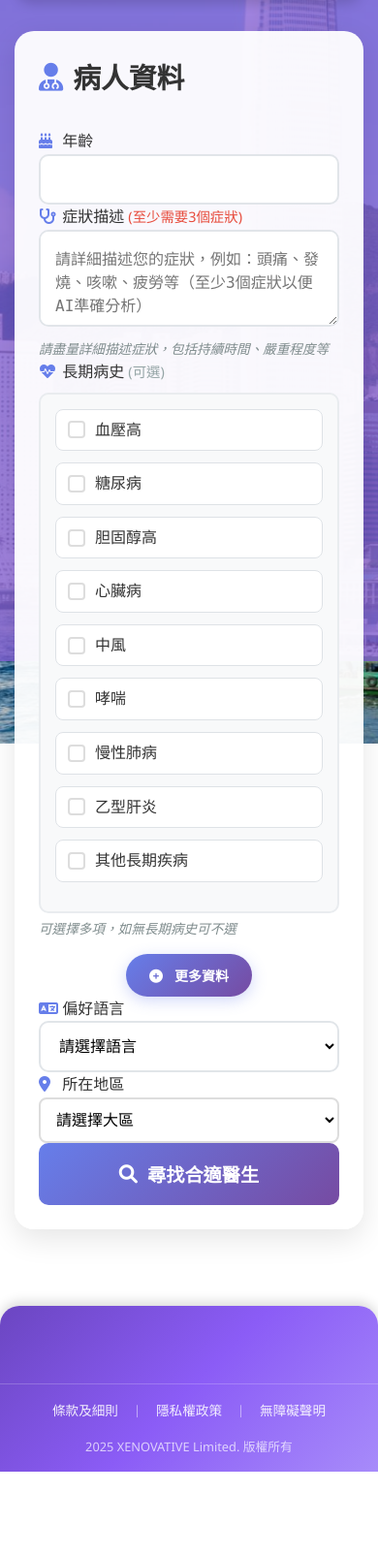
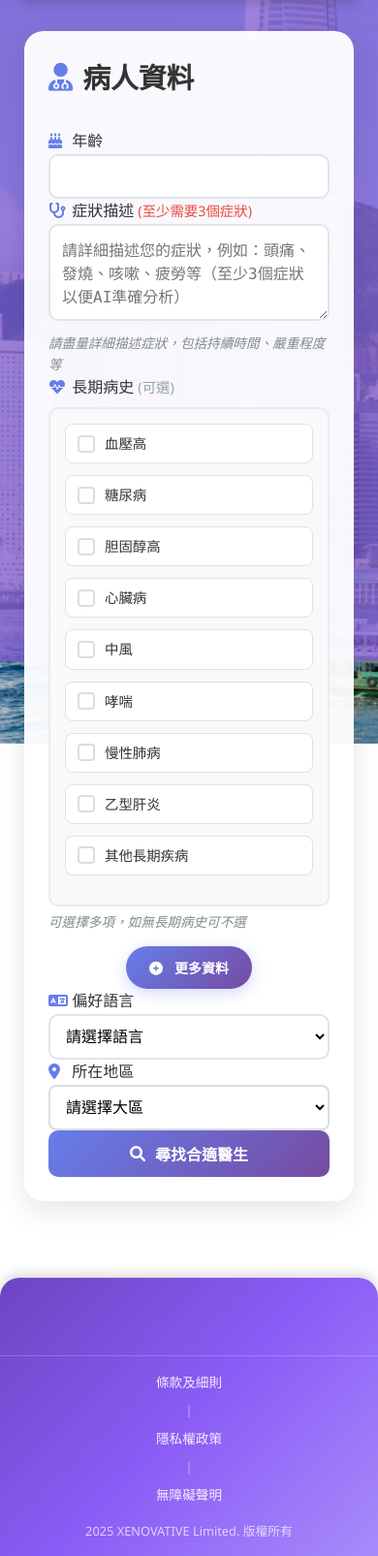
Before and after one commit to Xenovative/Doctor, a Flask app: page / in a window 390 px wide; the page is wider, and only the part inside the window is pictured. Shown: the part 162-1767 px from the top of that part at 97% size. Before the commit the page ends 1680 px from the top of that part, so only its background shows below. Run offline with Flask 3, Linux system fonts and the light colour scheme; some web fonts are replaced.

Commit message:
mobile responsive fix

```diff
--- a/static/style.css
+++ b/static/style.css
@@ -45,6 +45,52 @@ body::before {
     max-width: 1200px;
     margin: 0 auto;
     padding: 20px;
+}
+
+/* Responsive Container Styles */
+@media (max-width: 1200px) {
+    .container {
+        max-width: 100%;
+        padding: 15px;
+    }
+}
+
+@media (max-width: 768px) {
+    .container {
+        padding: 10px;
+    }
+
+    .form-container,
+    .results-container,
+    .loading,
+    .user-summary-card,
+    .diagnosis-card {
+        padding: 20px;
+    }
+
+    .doctor-card {
+        padding: 20px;
+    }
+}
+
+@media (max-width: 480px) {
+    .container {
+        padding: 5px;
+    }
+
+    .form-container,
+    .results-container,
+    .loading,
+    .user-summary-card,
+    .diagnosis-card {
+        padding: 15px;
+        margin: 0 5px;
+    }
+
+    .doctor-card {
+        padding: 15px;
+        margin: 0 5px 15px 5px;
+    }
 }
 
 .header {
@@ -432,6 +478,75 @@ body::before {
     gap: 30px;
 }
 
+/* Tablet and Mobile Styles */
+@media (max-width: 1024px) {
+    .main-content {
+        gap: 20px;
+    }
+
+    .form-container,
+    .results-container,
+    .loading,
+    .user-summary-card,
+    .diagnosis-card {
+        margin: 0 10px;
+    }
+}
+
+@media (max-width: 768px) {
+    .main-content {
+        gap: 15px;
+    }
+
+    .form-container h2 {
+        font-size: 1.5rem;
+    }
+
+    .results-container h2 {
+        font-size: 1.5rem;
+    }
+
+    .doctor-card {
+        margin: 0 10px 15px 10px;
+    }
+
+    .diagnosis-card {
+        margin: 0 10px 20px 10px;
+    }
+
+    .user-summary-card {
+        margin: 0 10px 20px 10px;
+    }
+}
+
+@media (max-width: 480px) {
+    .main-content {
+        gap: 10px;
+    }
+
+    .form-container h2 {
+        font-size: 1.3rem;
+        margin-bottom: 20px;
+    }
+
+    .results-container h2 {
+        font-size: 1.3rem;
+        margin-bottom: 20px;
+    }
+
+    .doctor-card {
+        margin: 0 5px 10px 5px;
+    }
+
+    .diagnosis-card {
+        margin: 0 5px 15px 5px;
+    }
+
+    .user-summary-card {
+        margin: 0 5px 15px 5px;
+    }
+}
+
 .form-container {
     background: rgba(255, 255, 255, 0.95);
     border-radius: 20px;
@@ -496,6 +611,44 @@ body::before {
     align-items: center;
     justify-content: center;
     gap: 10px;
+}
+
+/* Form Responsiveness */
+@media (max-width: 768px) {
+    .form-group input,
+    .form-group select,
+    .form-group textarea {
+        font-size: 16px; /* Prevents zoom on iOS */
+    }
+
+    .submit-btn {
+        padding: 15px;
+        font-size: 1.1rem;
+    }
+
+    .checkbox-group {
+        grid-template-columns: 1fr;
+        gap: 10px;
+    }
+}
+
+@media (max-width: 480px) {
+    .form-group input,
+    .form-group select,
+    .form-group textarea {
+        padding: 12px;
+        font-size: 16px;
+    }
+
+    .submit-btn {
+        padding: 12px;
+        font-size: 1rem;
+    }
+
+    .checkbox-item {
+        padding: 6px 10px;
+        font-size: 0.9rem;
+    }
 }
 
 .submit-btn:hover {
@@ -1251,3 +1452,34 @@ body::before {
         grid-template-columns: 1fr;
     }
 }
+
+/* Footer Responsiveness */
+@media (max-width: 768px) {
+    .footer-content {
+        grid-template-columns: 1fr;
+        gap: 2rem;
+    }
+
+    .footer-section {
+        text-align: center;
+    }
+
+    .legal-links {
+        flex-direction: column;
+        gap: 0.5rem;
+    }
+}
+
+@media (max-width: 480px) {
+    .footer-content {
+        padding: 0 1rem;
+    }
+
+    .footer-section h3 {
+        font-size: 1rem;
+    }
+
+    .footer-logo {
+        font-size: 1rem;
+    }
+}
```
Also changed, not shown: other parts of static/style.css (+48 -0 lines).
